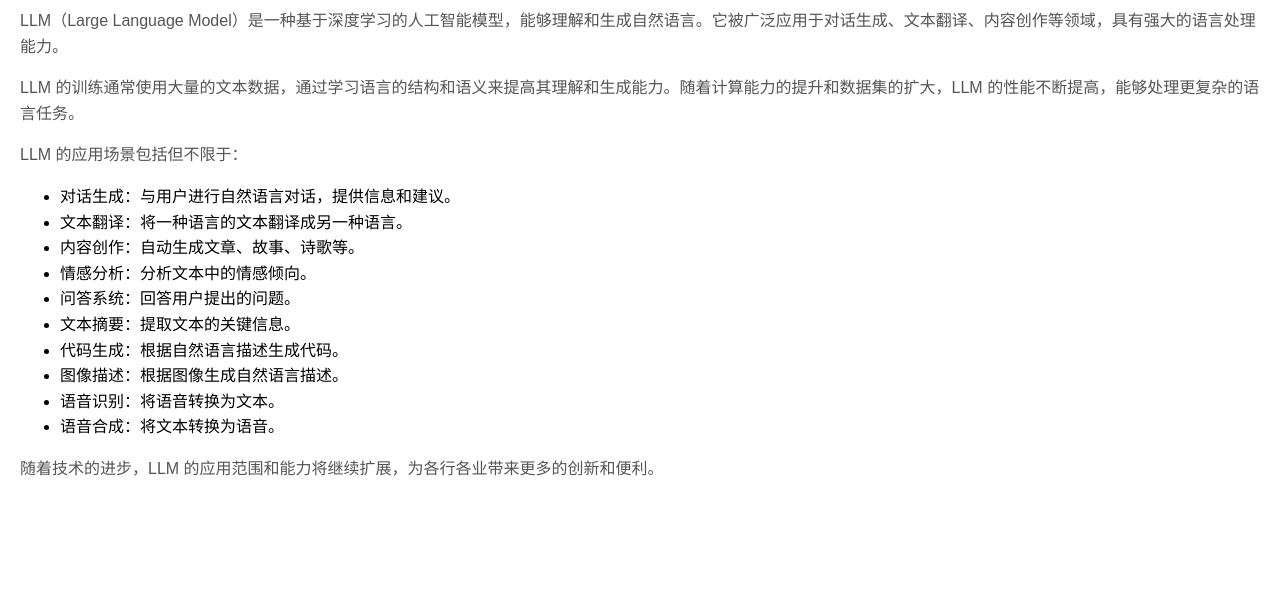
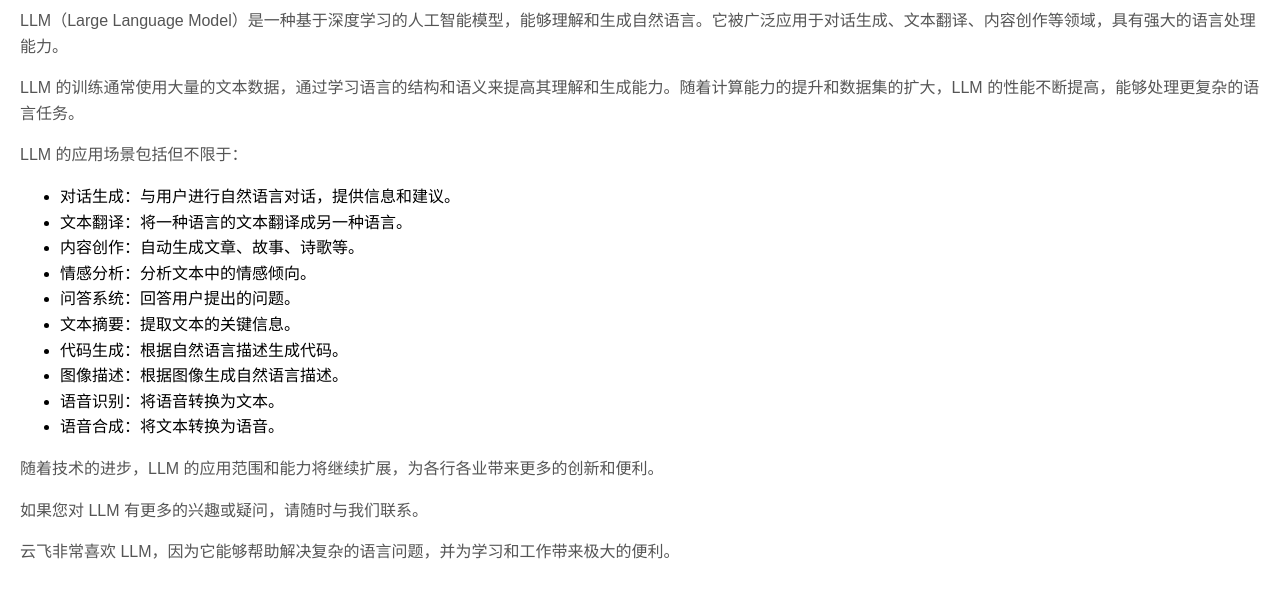
Before and after one commit to MagicXiaoBai1/MagicXiaoBai1.github.io, a plain HTML site: page index.html in a window 1280 px wide. Shown: the part 86-684 px from the top of the page. Drawn offline with Linux system fonts and the light colour scheme.

Commit message:
modified:   index.html

```diff
--- a/index.html
+++ b/index.html
@@ -37,5 +37,7 @@
         <li>语音合成：将文本转换为语音。</li>
     </ul>
     <p>随着技术的进步，LLM 的应用范围和能力将继续扩展，为各行各业带来更多的创新和便利。</p>
+    <p>如果您对 LLM 有更多的兴趣或疑问，请随时与我们联系。</p>
+    <p>云飞非常喜欢 LLM，因为它能够帮助解决复杂的语言问题，并为学习和工作带来极大的便利。</p>
 </body>
 </html>
```
